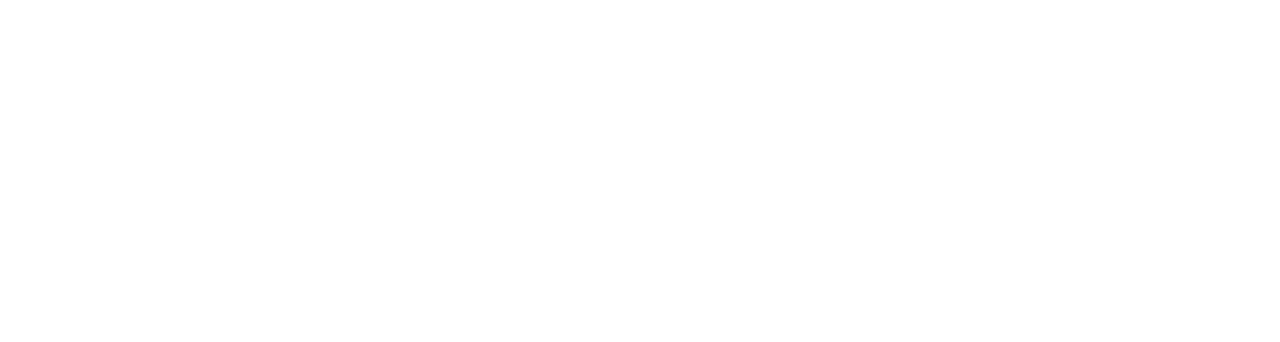
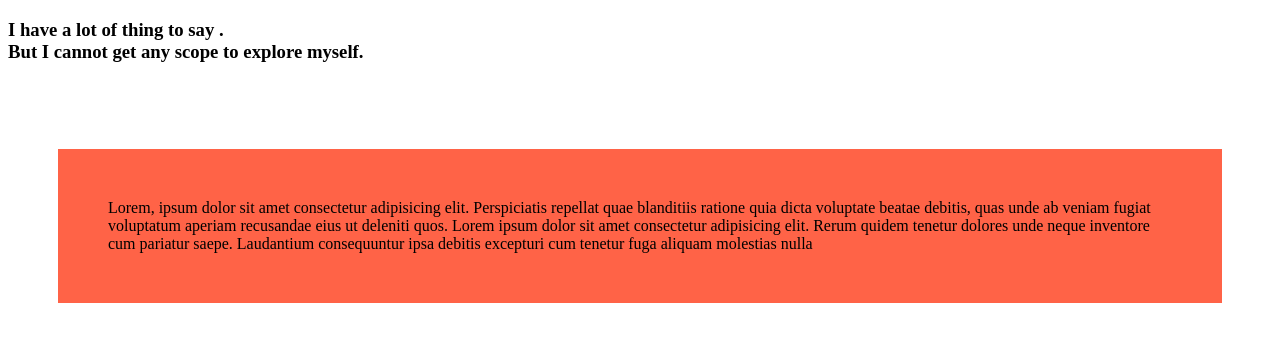
Before and after one commit to Mahfuj-976/my-first-github-repo, a plain HTML site: page index.html in a window 1280 px wide. Drawn offline with Linux system fonts and the light colour scheme.

Commit message:
addint css

```diff
--- a/index.html
+++ b/index.html
@@ -4,8 +4,13 @@
     <meta charset="UTF-8">
     <meta name="viewport" content="width=device-width, initial-scale=1.0">
     <title>My first ever github repo</title>
+    <link rel="stylesheet" href="style/blog.css">
 </head>
 <body>
-
+    <h3>I have a lot of thing to say . <br>But I cannot get any scope to explore myself.</h3>
+    <br>
+    <div>Lorem, ipsum dolor sit amet consectetur adipisicing elit. Perspiciatis repellat quae blanditiis ratione quia dicta voluptate beatae debitis, quas unde ab veniam fugiat voluptatum aperiam recusandae eius ut deleniti quos.
+        Lorem ipsum dolor sit amet consectetur adipisicing elit. Rerum quidem tenetur dolores unde neque inventore cum pariatur saepe. Laudantium consequuntur ipsa debitis excepturi cum tenetur fuga aliquam molestias nulla <aspernatur class="lorem"></aspernatur>
+    </div>
 </body>
 </html>
--- /dev/null
+++ b/style/blog.css
@@ -0,0 +1,7 @@
+div{
+    background-color: tomato;
+    margin: 50px;
+    padding: 50px;
+    border: 5px;
+    border-color: black;
+}
```
